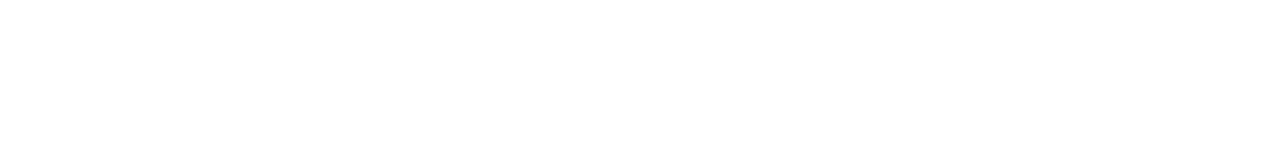
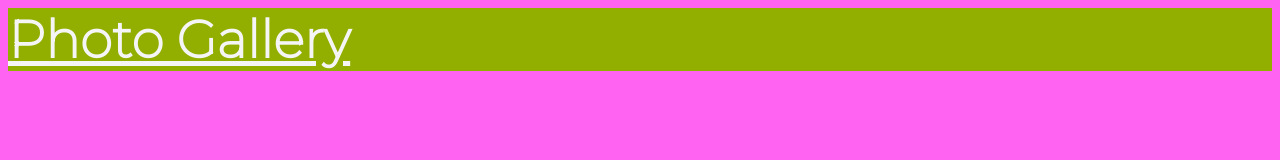
Before and after one commit to thecptwaffles/photowebsite, a plain HTML site: page index.html in a window 1280 px wide. Drawn offline with Linux system fonts and the light colour scheme.

Commit message:
adding pictures and setting up structure for gallery

```diff
--- a/index.html
+++ b/index.html
@@ -1,12 +1,35 @@
 <!DOCTYPE html>
 <html lang="en">
+
 <head>
     <meta charset="UTF-8">
     <meta http-equiv="X-UA-Compatible" content="IE=edge">
     <meta name="viewport" content="width=device-width, initial-scale=1.0">
     <title>photos</title>
+    <link rel="stylesheet" href="style.css">
+    <link rel="preconnect" href="https://fonts.googleapis.com">
+    <link rel="preconnect" href="https://fonts.gstatic.com" crossorigin>
+    <link href="https://fonts.googleapis.com/css2?family=Montserrat:wght@200&family=Work+Sans:wght@300&display=swap"
+        rel="stylesheet">
 </head>
+
 <body>
+    <section class="header">
+        <h1 class="title">Photo Gallery</h1>
+    </section>
 
+    <section id="sec1" class="img"></section>
+    <section id="sec2" class="img"></section>
+    <section id="sec3" class="img"></section>
+    <section id="sec4" class="img"></section>
+    <section id="sec5" class="img"></section>
+    <section id="sec6" class="img"></section>
+    <section id="sec7" class="img"></section>
+    <section id="sec8" class="img"></section>
+    <section id="sec9" class="img"></section>
+    <section id="sec10" class="img"></section>
+    <section id="sec11" class="img"></section>
+    <section id="sec12" class="img"></section>
 </body>
+
 </html>
--- a/style.css
+++ b/style.css
@@ -0,0 +1,31 @@
+:root {
+    --primary-color: #ff63f2;
+    --secondary-color: #92af00;
+    --accent-color: #00c0ff;
+    --primary-font: 'Montserrat', sans-serif;
+    --secondary-font: 'Work Sans', sans-serif;
+    background-color: var(--primary-color);
+}
+
+.header {
+    background-color: var(--secondary-color);
+    background-size: cover;
+    background-position: center;
+    margin: 0;
+    padding: 0;
+    border: var(--accent-color) 3px;
+    width: 100%;
+    height: 100%;
+}
+
+.title,
+h1 {
+    color: whitesmoke;
+    font-family: var(--primary-font);
+    font-size: 3.25rem;
+    margin: 0;
+    padding: 0;
+    width: 100%;
+    height: 100%;
+    text-decoration: underline;
+}
```
Also changed, not shown: content/IMG-1252.JPG (added), content/IMG-1401.JPG (added), content/IMG-2871.PNG (added), content/IMG-3394.jpg (added), content/IMG-3515(1).JPG (added), 7 other files.
